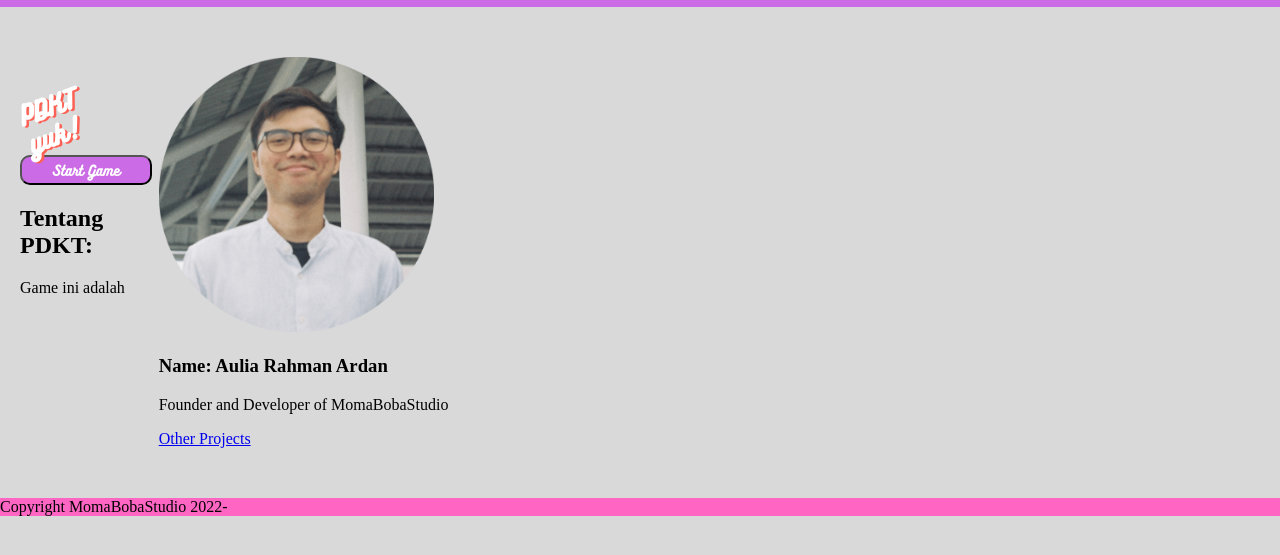
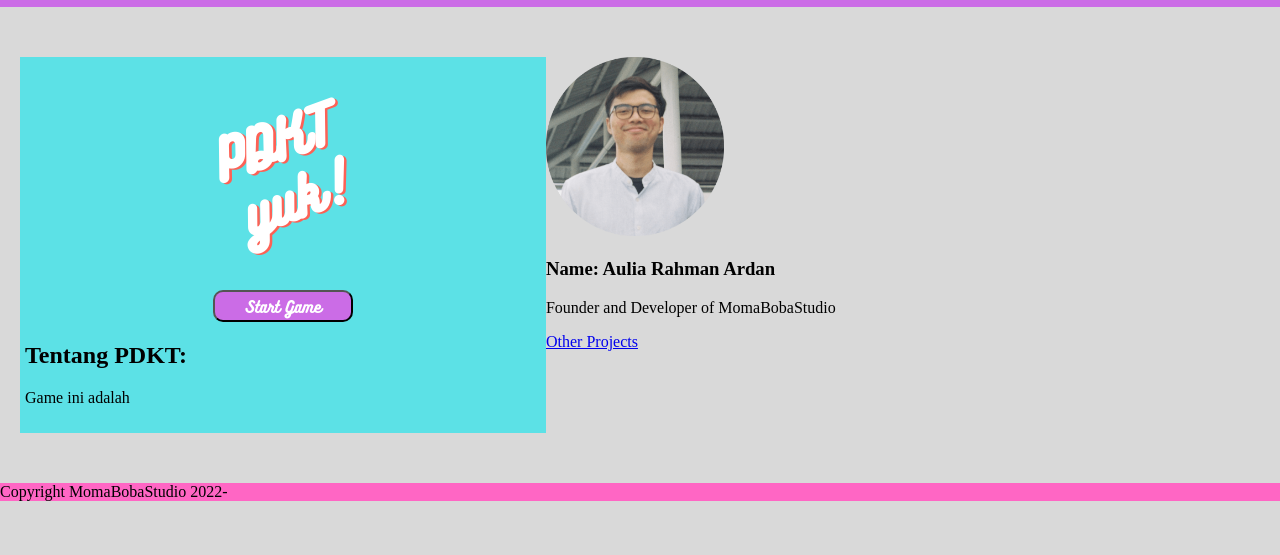
Before and after one commit to auliaardan/Dicoding-submission, a plain HTML site: page index.html in a window 1280 px wide. Shown: the part 113-668 px from the top of the page. Drawn offline with Linux system fonts and the light colour scheme.

Commit message:
update 1 css

```diff
--- a/assets/style.css
+++ b/assets/style.css
@@ -104,11 +104,21 @@ main{
   color: white;
   text-shadow: 2px 2px #fd6155 ;
   transform: rotate(-20deg);
+  text-align: center;
+  font-size: 50px;
 }
 
 .content{
+  flex-basis: 75%;
   display: flex;
   flex-direction: column;
+  background-color: #5ce1e6;
+  padding: 10px 5px;
+}
+
+.game-screen{
+  display: flex;
+  margin: 0 auto;
 }
 
 #startButton{
@@ -118,6 +128,12 @@ main{
   border-radius: 10px;
   padding: 5px 30px;
   white-space: nowrap;
+  margin-top: 20px;
+  font-size: 15px;
+}
+
+#startButton:hover{
+  cursor: pointer;
 }
 
 footer{
--- a/index.html
+++ b/index.html
@@ -13,8 +13,8 @@
     </header>
     <main>
         <div class="content">
-            <article class="">
-                <div class="">
+            <article class="game-screen">
+                <div class="start-menu">
                     <div>
                         <h1 class="countdown">PDKT<br>yuk!</h1>
                     </div>
```
